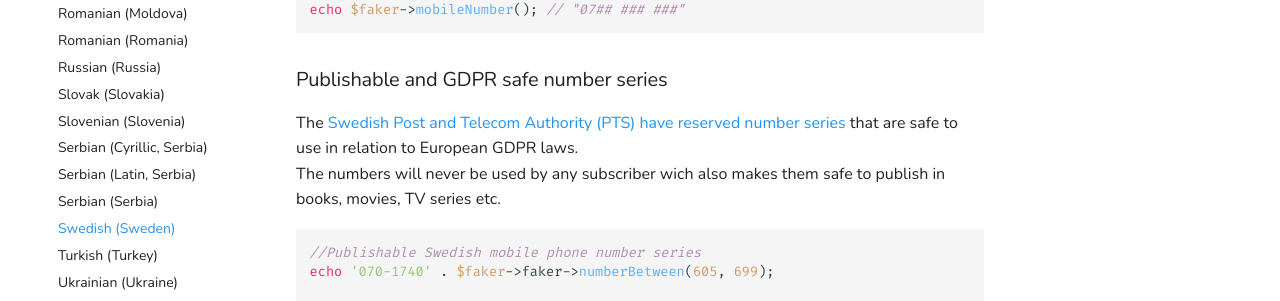
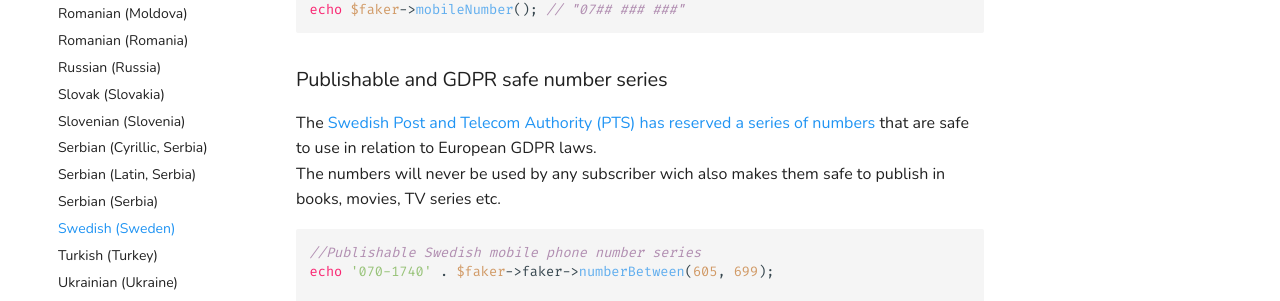
Before and after one commit to FakerPHP/fakerphp.github.io, an MkDocs documentation site: the page built from docs/locales/sv_SE.md, in a window 1280 px wide and 1212 px high. Shown: the part 716-1017 px from the top of the window. Built offline with MkDocs 1.6.1 and Material for MkDocs 9.7.7, drawn with Linux system fonts in a browser that asks for light colours; nearby versions of some CDN libraries; comment, search, counter and statistics services are not loaded.

Commit message:
Update docs/locales/sv_SE.md

````diff
--- a/docs/locales/sv_SE.md
+++ b/docs/locales/sv_SE.md
@@ -32,7 +32,7 @@ echo $faker->mobileNumber(); // "07## ### ###"
 
 ### Publishable and GDPR safe number series
 
-The [Swedish Post and Telecom Authority (PTS) have reserved number series](https://www.pts.se/sv/bransch/telefoni/nummer-och-adressering/telefonnummer-for-anvandning-i-bocker-och-filmer-etc/) that are safe to use in relation to European GDPR laws.
+The [Swedish Post and Telecom Authority (PTS) has reserved a series of numbers](https://www.pts.se/sv/bransch/telefoni/nummer-och-adressering/telefonnummer-for-anvandning-i-bocker-och-filmer-etc/) that are safe to use in relation to European GDPR laws.
 <br>The numbers will never be used by any subscriber wich also makes them safe to publish in books, movies, TV series etc.
 
 ```php
````
